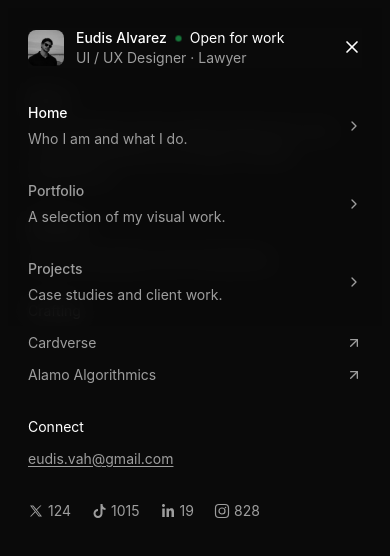
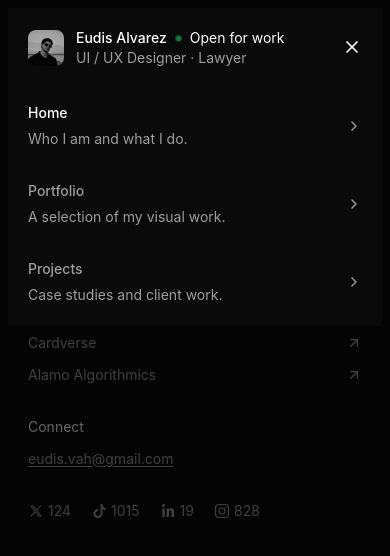
Before and after one commit to eudisalvz/portfolio-claude, a Next.js app: page / in a window 390 px wide. Both pictures are taken after a click on the button 352 px from the left and 48 px from the top of the page. Shown: the top 556 px of the page. Built offline with nearby package versions, Linux system fonts and the light colour scheme; a web font is replaced by a local one.

Commit message:
feat: dark overlay behind menu when open

```diff
--- a/app/components/MobileHeader.tsx
+++ b/app/components/MobileHeader.tsx
@@ -55,15 +55,24 @@ export default function MobileHeader() {
         </button>
       </div>
 
+      {/* Dark overlay behind menu */}
+      <div style={{
+        position: "fixed",
+        inset: 0,
+        background: "rgba(0, 0, 0, 0.6)",
+        zIndex: 199,
+        opacity: open ? 1 : 0,
+        pointerEvents: open ? "auto" : "none",
+        transition: "opacity 0.15s ease",
+      }} onClick={() => setOpen(false)} />
+
       {/* Menu panel — absolute inside layout, no fixed, no scroll lock */}
       <div style={{
         position: "absolute",
         top: 0,
         left: 0,
         right: 0,
-        background: "rgba(10, 10, 10, 0.85)",
-        backdropFilter: "blur(12px)",
-        WebkitBackdropFilter: "blur(12px)",
+        background: "#0A0A0A",
         zIndex: 200,
         padding: "20px",
         paddingTop: "94px",
```
